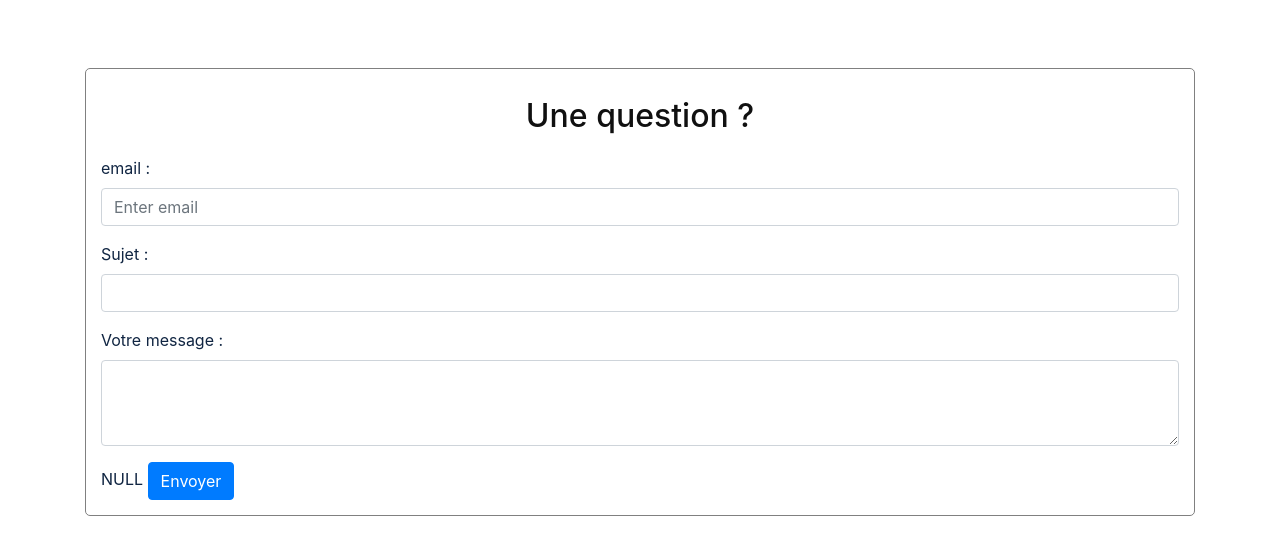
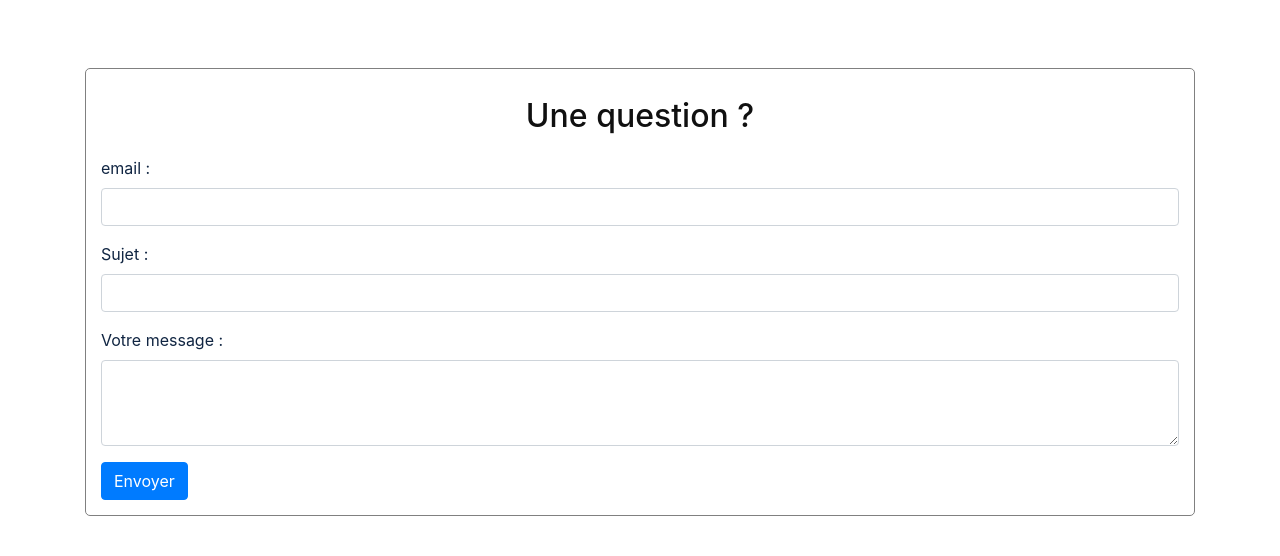
Before and after one commit to Yannick6633/WCS_Projet_2_Servyy, a PHP site: page /Contact/index in a window 1280 px wide. Shown: the part 82-638 px from the top of the page. Run offline with PHP 8.4, Linux system fonts and the light colour scheme; a stand-in replaces the project's code that opens the database connection; some libraries are stand-ins or nearby versions.

Commit message:
Formulaire de contact stucture

```diff
--- a/src/Controller/ContactController.php
+++ b/src/Controller/ContactController.php
@@ -1,8 +1,6 @@
 <?php
 
-
 namespace App\Controller;
-
 
 class ContactController extends AbstractController
 {
@@ -18,6 +16,7 @@
 
     public function index()
     {
+
         return $this->twig->render('Contact/contact.html.twig');
     }
 }
--- a/src/View/Contact/contact.html.twig
+++ b/src/View/Contact/contact.html.twig
@@ -21,18 +21,17 @@
 
             <div class="form-group">
                 <label for="email">email :</label>
-                <input type="email" class="form-control" id="email" aria-describedby="emailHelp"
-                       placeholder="Enter email">
+                <input type="email" class="form-control" id="email">
             </div>
             <div class="form-group">
                 <label for="subject">Sujet :</label>
-                <input type="text" class="form-control" id="subject" aria-describedby="emailHelp">
+                <input type="text" class="form-control" id="subject" >
             </div>
             <div class="form-group">
                 <label for="exampleFormControlTextarea1">Votre message : </label>
                 <textarea class="form-control" id="exampleFormControlTextarea1" rows="3"></textarea>
             </div>
-{{ dump(_POST) }}
+
 
             <button type="submit" class="btn btn-primary">Envoyer</button>
         </form>
--- a/src/View/Item/edit.html.twig
+++ b/src/View/Item/edit.html.twig
@@ -1,4 +1,4 @@
-{% extends 'layout.html.twig' %}
+
 
 {% block content %}
     <h1>Edit item {{ item.title }}</h1>
--- a/src/View/Profil/profil.html.twig
+++ b/src/View/Profil/profil.html.twig
@@ -11,12 +11,14 @@
                 <img src="/assets/images/users/1.jpg" alt="Laure">
                 <h2>{{ user.firstname }} {{ user.lastname }}</h2>
                 <small class="text-muted rate">&#9733; &#9733; &#9733; &#9733; &#9734;</small>
-
                 <div class="modifier">
                     <div class="">
                         Modifier
                     </div>
+                    {{ users.3.firstname}}<br>
+                    {{ users.3.description}}
                     <div>Supprimer</div>
+
                 </div>
                 </div>
             </div>
```
Also changed, not shown: src/Controller/ProfilController.php (+10 -0 lines), src/Model/ProfilManager.php (deleted, +0 -14 lines).
